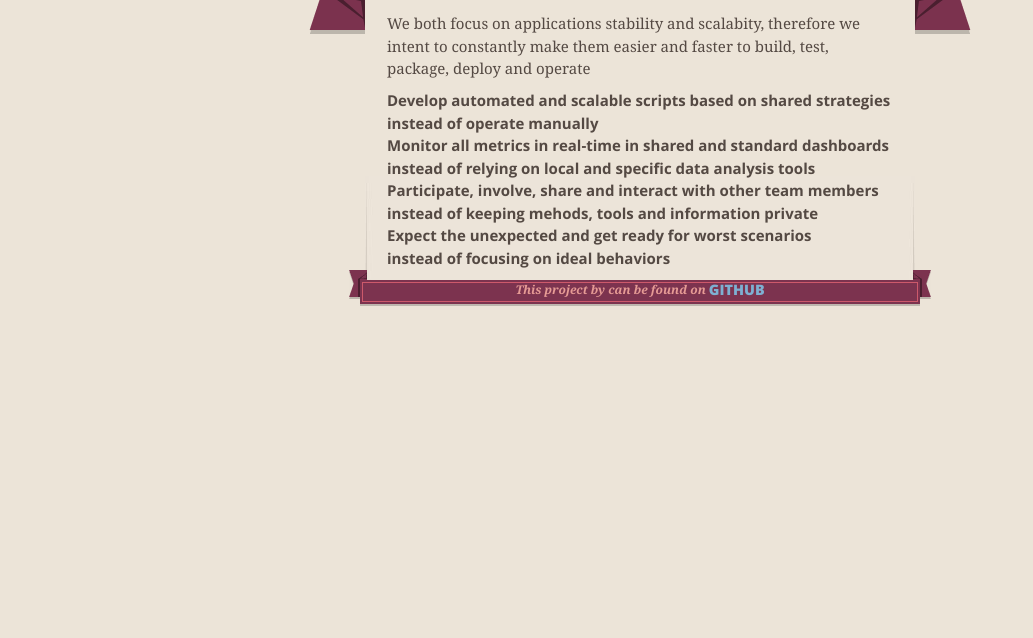
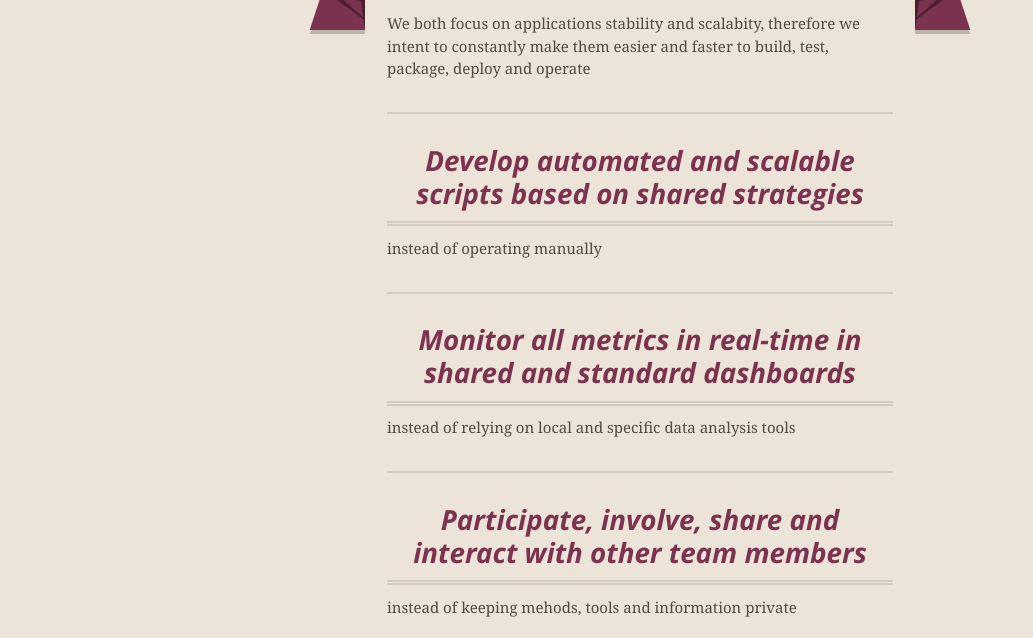
Before and after one commit to DevOpsCommunity/manifesto, a plain HTML site: page index.html in a window 1280 px wide. Shown: the part 153-791 px from the top of the page, without its empty margins (0-1033 px from the left). Drawn offline with nearby package versions, Linux system fonts and the light colour scheme.

Commit message:
Update index.html

```diff
--- a/index.html
+++ b/index.html
@@ -48,27 +48,28 @@
 
       <section id="main_content">
         <br/>
-<p>We both focus on applications stability and scalabity, therefore we intent to constantly make them easier and faster to build, test, package, deploy and operate</p>
-<a id="motto" class="anchor" href="#motto" aria-hidden="true"><span aria-hidden="true" class="octicon octicon-link"></span></a>
+<p>
+  <a id="motto" class="anchor" href="#motto" aria-hidden="true"><span aria-hidden="true" class="octicon octicon-link"></span></a>We both focus on applications stability and scalabity, therefore we intent to constantly make them easier and faster to build, test, package, deploy and operate</p>
 
-<div><a id="designer-templates" class="anchor" href="#designer-templates" aria-hidden="true"><span aria-hidden="true" class="octicon octicon-link"></span></a>
-<h4>Develop automated and scalable scripts based on shared strategies</h4><h6>instead of operate manually</h6>
-</div>
+<h6>
+  <a id="designer-templates" class="anchor" href="#designer-templates" aria-hidden="true"><span aria-hidden="true" class="octicon octicon-link"></span></a>
+  <h4>Develop automated and scalable scripts based on shared strategies</h4>instead of operating manually
+</h6>
 
-<div>
-<a id="creating-pages-manually" class="anchor" href="#creating-pages-manually" aria-hidden="true"><span aria-hidden="true" class="octicon octicon-link"></span></a>
-<h4>Monitor all metrics in real-time in shared and standard dashboards</h4><h6>instead of relying on local and specific data analysis tools</h6>
-</div>
+<h6>
+  <a id="creating-pages-manually" class="anchor" href="#creating-pages-manually" aria-hidden="true"><span aria-hidden="true" class="octicon octicon-link"></span></a>
+  <h4>Monitor all metrics in real-time in shared and standard dashboards</h4>instead of relying on local and specific data analysis tools
+</h6>
 
-<div>
-<a id="authors-and-contributors" class="anchor" href="#authors-and-contributors" aria-hidden="true"><span aria-hidden="true" class="octicon octicon-link"></span></a>
-<h4>Participate, involve, share and interact with other team members</h4><h6>instead of keeping mehods, tools and information private</h6>
-</div>
+<h6>
+  <a id="authors-and-contributors" class="anchor" href="#authors-and-contributors" aria-hidden="true"><span aria-hidden="true" class="octicon octicon-link"></span></a>
+  <h4>Participate, involve, share and interact with other team members</h4>instead of keeping mehods, tools and information private
+</h6>
 
-<div>
-<a id="support-or-contact" class="anchor" href="#support-or-contact" aria-hidden="true"><span aria-hidden="true" class="octicon octicon-link"></span></a>
-<h4>Expect the unexpected and get ready for worst scenarios</h4><h6>instead of focusing on ideal behaviors</h6>
-</div>
+<h6>
+  <a id="support-or-contact" class="anchor" href="#support-or-contact" aria-hidden="true"><span aria-hidden="true" class="octicon octicon-link"></span></a>
+  <h4>Expect the unexpected and get ready for worst scenarios</h4>instead of focusing on ideal behaviors and being reactive
+</h6>
 
       </section>
 
```
